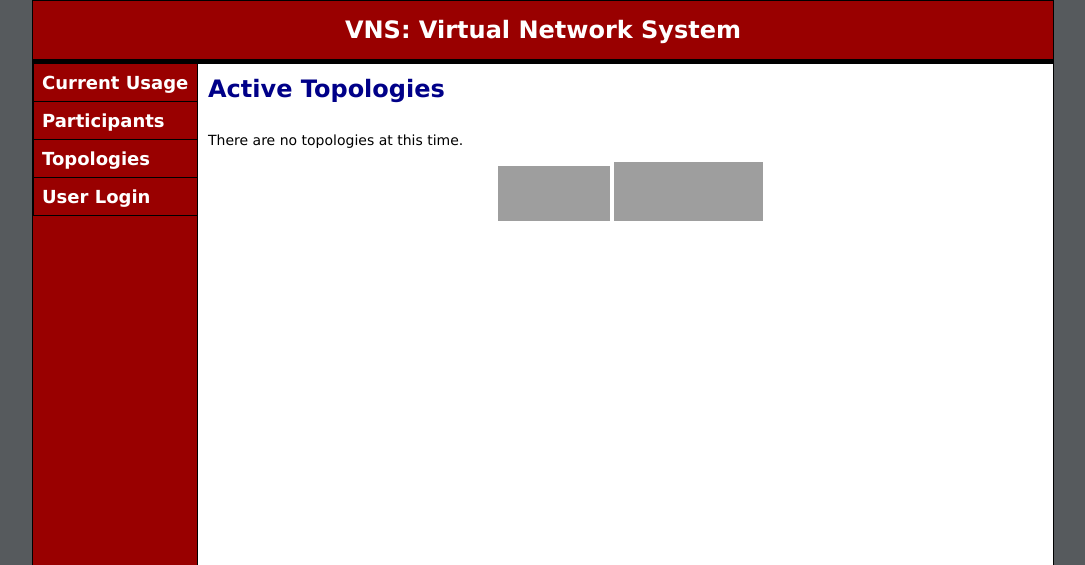
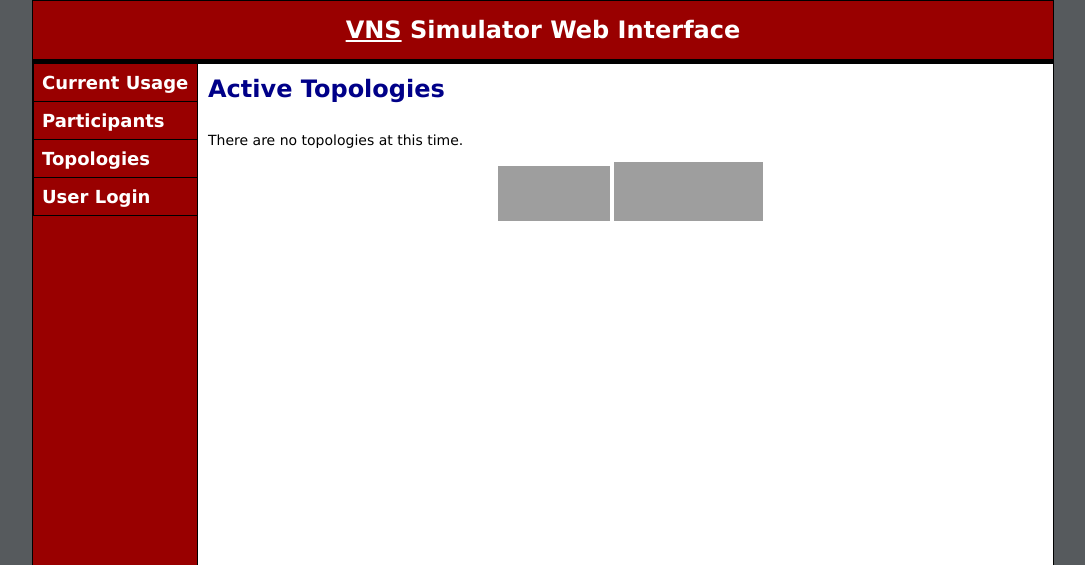
Before and after one commit to dound/vns, a Django app: template web/templates/vns/topologies.html in a window 1280 px wide. Shown: the top 565 px of the page, without its empty margins (97-1182 px from the left). Run offline with Django 3.2, Linux system fonts and the light colour scheme; the template is opened without the code that fills it, so the values that code supplies are empty; parts of the project's set-up code (start-up, migrations or seed data) failed here and were passed over; grey boxes are pictures that could not be loaded.

Commit message:
add a link in the header to the VNS homepage

```diff
--- a/web/templates/base.html
+++ b/web/templates/base.html
@@ -9,7 +9,7 @@
 
 <div id="wrap">
     <div id="header">
-        <h1>VNS: Virtual Network System</h1>
+        <h1><a href="http://yuba.stanford.edu/vns/" style="color:#FFF;font-size:18pt;font-weight: bold;text-decoration:underline;">VNS</a> Simulator Web Interface</h1>
     </div>
 </div>
 
```
